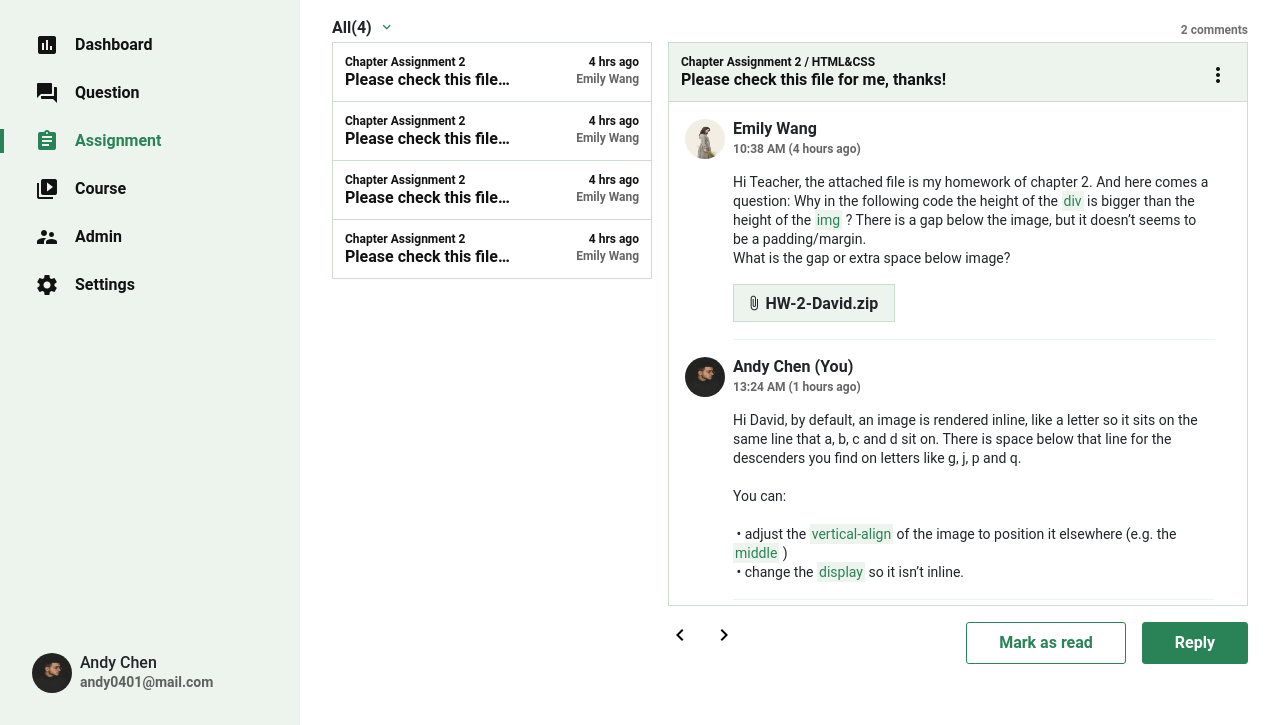
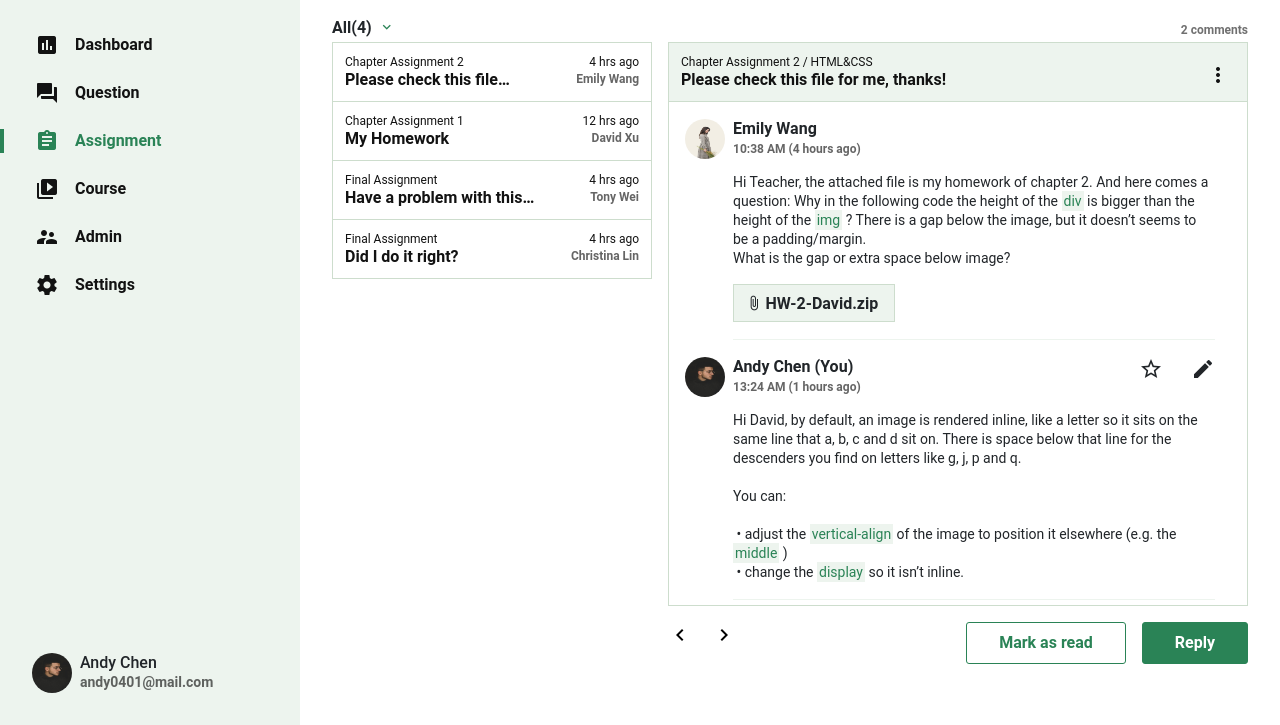
Before and after one commit to b10402113/answer-admin, a plain HTML site: page index.html in a window 1280 px wide. Shown: the part 75-800 px from the top of the page. Drawn offline with Linux system fonts and the light colour scheme; a web font is replaced by a local one.

Commit message:
Update 2020-12-21T09:47:48.590Z

```diff
--- a/index.html
+++ b/index.html
@@ -131,36 +131,36 @@
           <li class="chapter-item">
             <a href="#">
                 <div class="chapter-item-top d-flex justify-content-between">
-                  <p>Chapter Assignment 2</p>
-                  <p>4 hrs ago</p>
+                  <p>Chapter Assignment 1</p>
+                  <p>12 hrs ago</p>
                 </div>
                 <div class="chapter-item-down d-flex justify-content-between">
-                  <p class="title">Please check this file…</p>
-                  <p>Emily Wang</p>
+                  <p class="title">My Homework</p>
+                  <p>David Xu</p>
                 </div>
             </a>
           </li>
           <li class="chapter-item">
             <a href="#">
                 <div class="chapter-item-top d-flex justify-content-between">
-                  <p>Chapter Assignment 2</p>
+                  <p>Final Assignment</p>
                   <p>4 hrs ago</p>
                 </div>
                 <div class="chapter-item-down d-flex justify-content-between">
-                  <p class="title">Please check this file…</p>
-                  <p>Emily Wang</p>
+                  <p class="title">Have a problem with this…</p>
+                  <p>Tony Wei</p>
                 </div>
             </a>
           </li>
           <li class="chapter-item">
             <a href="#">
                 <div class="chapter-item-top d-flex justify-content-between">
-                  <p>Chapter Assignment 2</p>
+                  <p>Final Assignment</p>
                   <p>4 hrs ago</p>
                 </div>
                 <div class="chapter-item-down d-flex justify-content-between">
-                  <p class="title">Please check this file…</p>
-                  <p>Emily Wang</p>
+                  <p class="title">Did I do it right?</p>
+                  <p>Christina Lin</p>
                 </div>
             </a>
           </li>
@@ -212,9 +212,20 @@
                     <img src="./assets/images/andychen.jpeg" alt="">
                 </div>
                 <div class="message-content">
+                  <div class="d-flex justify-content-between">
                     <div class="name_and_time">
-                        <p>Andy Chen (You)</p>
-                        <p>13:24 AM (1 hours ago)</p>
+                      <p>Andy Chen (You)</p>
+                      <p>13:24 AM (1 hours ago)</p>
+                    </div>
+                  <div class="star_and_pen">
+                    <span class="material-icons">
+                      star_border
+                    </span>
+                    <span class="material-icons">
+                      edit
+                    </span>
+                  </div>
+
                     </div>
                     <div class="text-field">
                          <p>Hi David, by default, an image is rendered inline, like a letter so it sits on the same line that a, b, c and d sit on. There is space below that line for the descenders you find on letters like g, j, p and q.
```
Also changed, not shown: assets/style/all.css, 1 other file.
